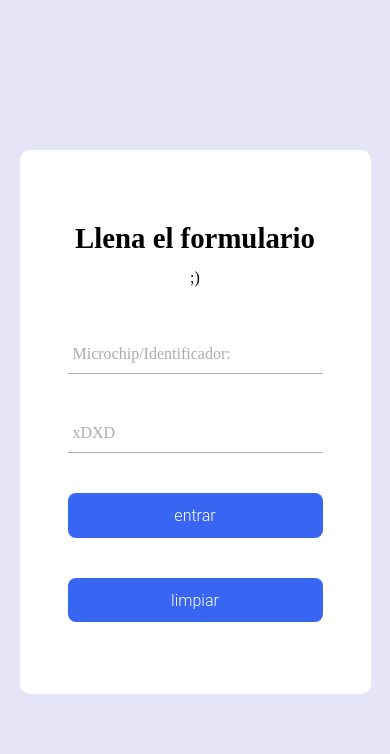
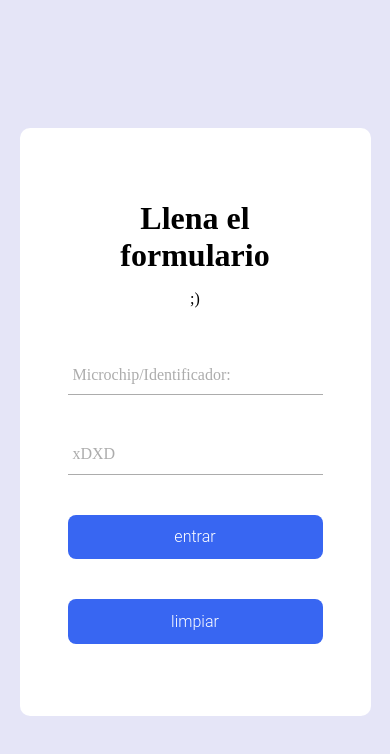
Before and after one commit to Niccolay/form1, a plain HTML site: page index.html in a window 390 px wide. Drawn offline with Linux system fonts and the light colour scheme.

Commit message:
Update style.css

```diff
--- a/assets/style/style.css
+++ b/assets/style/style.css
@@ -98,8 +98,3 @@ body {
 .form_input:not(:placeholder-shown) ~ .form_line {
     transform: scale(1);
 }
-@media (max-width:425px) {
-    .titulo{
-        font-size:1.8rem;
-    }
-}
```
